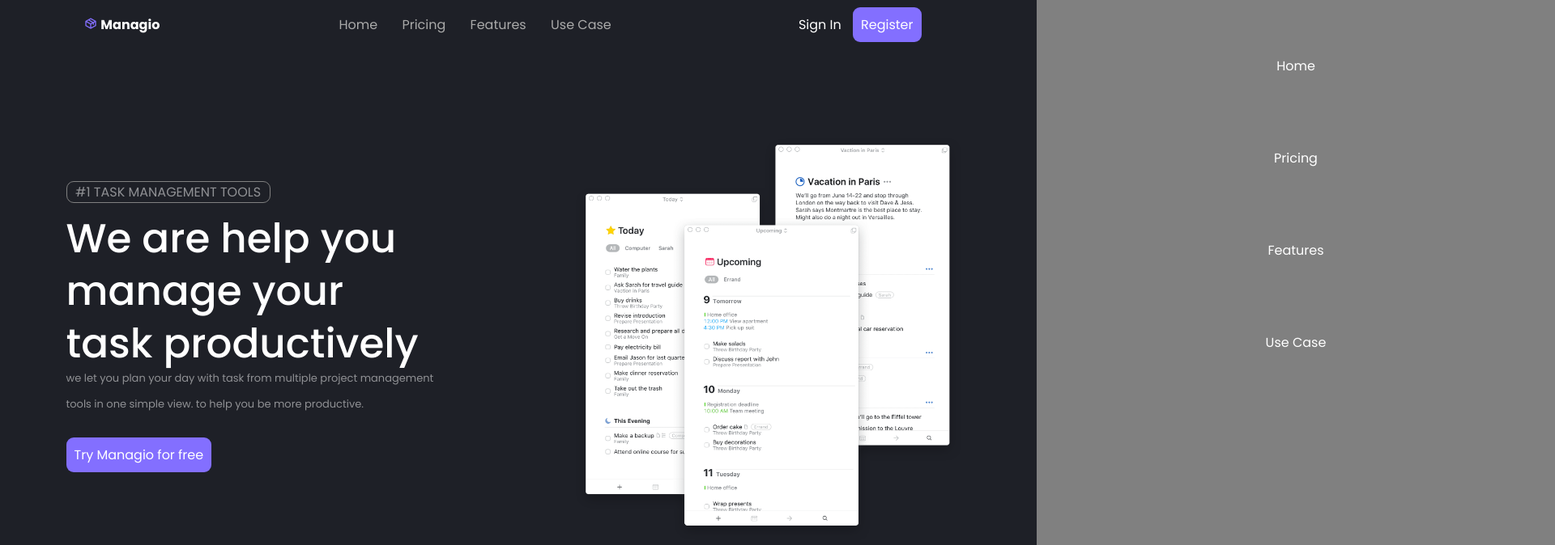
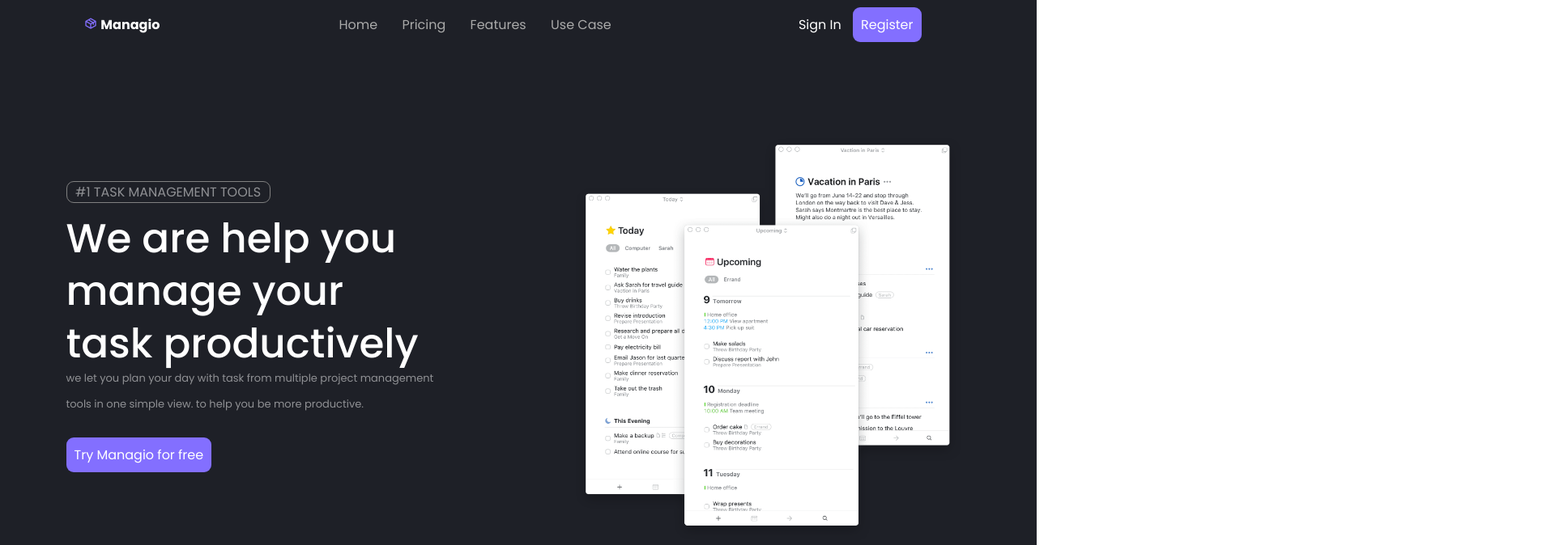
Before and after one commit to ilawsh/prac2, a plain HTML site: page index.html in a window 1280 px wide. Shown: the top 674 px of the page at 81% size, 1920 px wide, since content can reach past the window. Drawn offline with nearby package versions, Linux system fonts and the light colour scheme.

Commit message:
Update style.css

```diff
--- a/style.css
+++ b/style.css
@@ -89,9 +89,8 @@
     position: absolute;
     top: 0%;
     right: 0;
-    transform: translateX(100%);
     overflow: auto;
-    width: 50%;
+    width: 0%;
     text-align: center;
     height: 100vh;
     z-index: 1;
```
